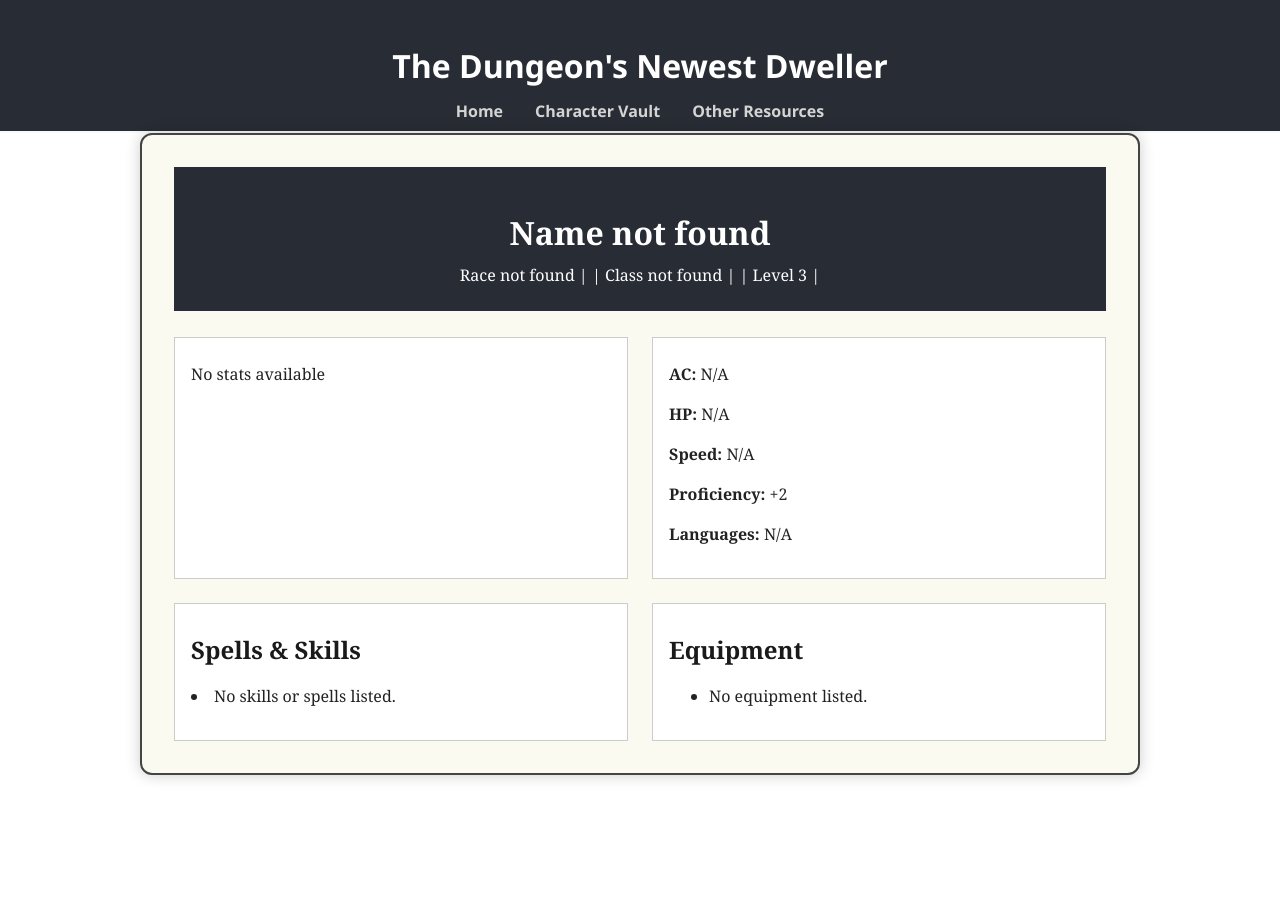
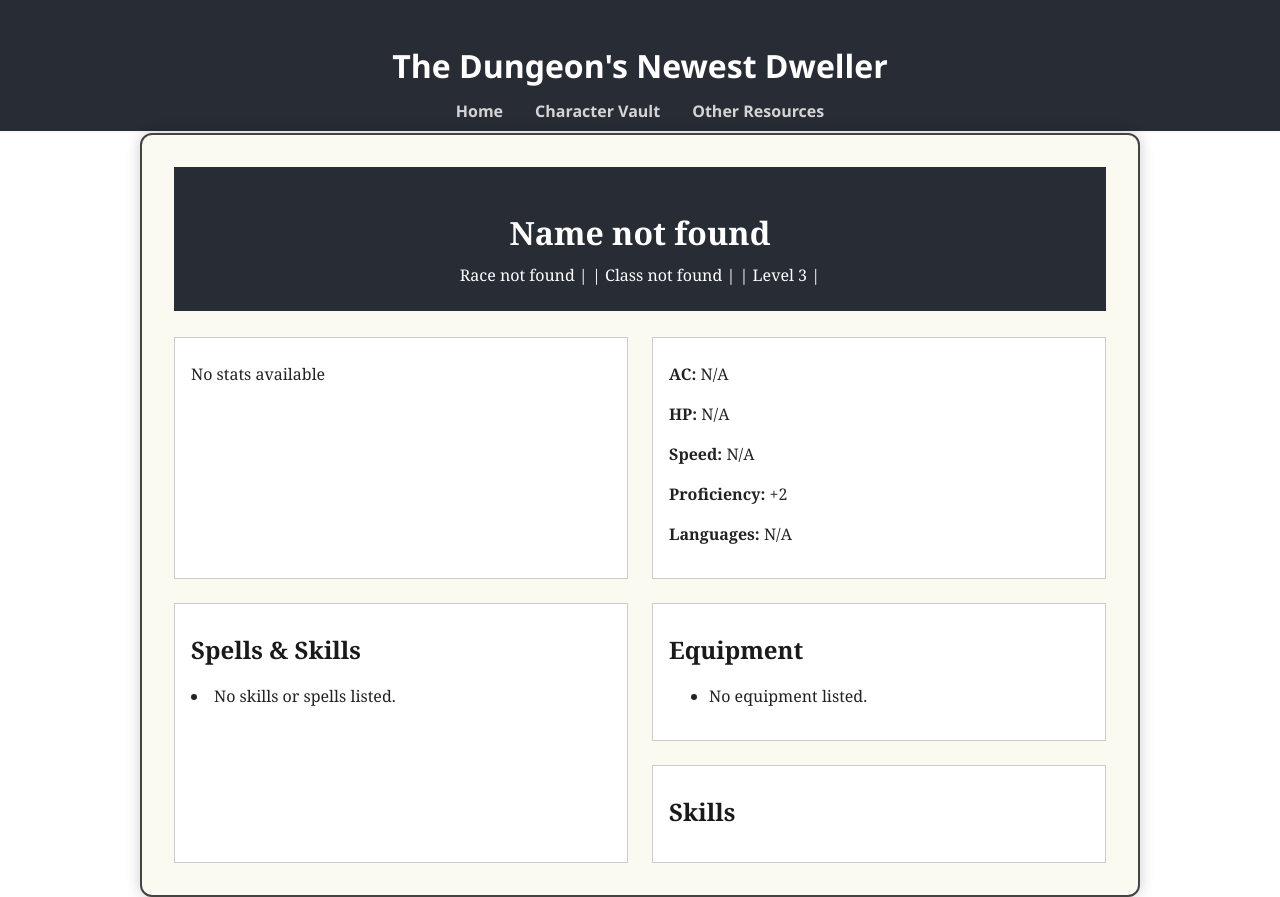
Before and after one commit to jinman14/dndweller-fe, a React (Vite) app: page /sheet in a window 1280 px wide. Before the commit the page ends 800 px from the top, so only its background shows below. Built offline with nearby package versions, Linux system fonts and the light colour scheme.

Commit message:
added skills in their own box

```diff
--- a/src/components/FormCustomize/FormCustomize.jsx
+++ b/src/components/FormCustomize/FormCustomize.jsx
@@ -107,6 +107,7 @@ function FormCustomize() {
                 <h4>Skills (Proficient if Stat Mod is {'>'} 0):</h4>
                 <ul>
                   {Object.entries(selectedSkills).map(([skill, value]) => {
+                    console.log(selectedSkills)
                     const proficiencyBonus = value > 0 ? 2 : 0
                         return (
                         <li key={skill}>
--- a/src/components/FormView/FormView.jsx
+++ b/src/components/FormView/FormView.jsx
@@ -175,7 +175,7 @@ function FormView() {
 
                         return (
                             <div key={skill.name} className="skill-card">
-                                <h4>{skill.name} | {assignedSkillPoints}</h4>
+                                <h4>{skill.name} | </h4>
                                 <p>{skill.description}</p>
                                 <p>Skill Bonus: {formattedBonus}</p>
                                 <div className="skill-checkbox">
--- a/src/components/SheetView/SheetView.css
+++ b/src/components/SheetView/SheetView.css
@@ -3,7 +3,8 @@
     grid-template-areas:
       "header header"
       "stats core-info"
-      "skills equipment";
+      "skills equipment"
+      "skills spells";
     grid-template-columns: 1fr 1fr;
     gap: 1.5rem;
     max-width: 1000px;
@@ -62,6 +63,13 @@
     border: 1px solid #ccc;
   }
 
+  .spells {
+    grid-area: spells;
+    background: #fff;
+    padding: 1rem;
+    border: 1px solid #ccc;
+  }
+
   h1 {
     font-size: 2rem;
     margin-bottom: 0.3rem;
--- a/src/components/SheetView/SheetView.jsx
+++ b/src/components/SheetView/SheetView.jsx
@@ -5,7 +5,7 @@ import './SheetView.css';
 const SheetView = () => {
   const { state } = useLocation()
   const character = state?.character
-
+console.log(character)
   return (
     <div className="sheet-grid">
       <section className="header">
@@ -52,7 +52,8 @@ const SheetView = () => {
 
           {character?.level1Spells?.length > 0 && (
             <>
-              <li><strong>Level 1 Spells:</strong></li>
+              <p><strong>Level 1 Spells:</strong></p>
+              <p><strong>Level 1 Slots: [  ] [  ] [  ] [  ]</strong></p>
                 {character.level1Spells.map((spell, index) => (
               <li key={`level1-${index}`}> {spell}</li>
               ))}
@@ -61,7 +62,8 @@ const SheetView = () => {
 
           {character?.level2Spells?.length > 0 && (
             <>
-              <li><strong>Level 2 Spells:</strong></li>
+              <p><strong>Level 2 Spells:</strong></p>
+              <p><strong>Level 2 Slots: [  ] [  ]</strong></p>
                 {character.level2Spells.map((spell, index) => (
               <li key={`level2-${index}`}> {spell}</li>
               ))}
@@ -102,6 +104,20 @@ const SheetView = () => {
           )}
         </ul>
       </section>
+
+      <section className="spells">
+      <h2>Skills</h2>
+        <ul>
+          {character?.skills && Object.keys(character.skills).length > 0 && (
+            <>
+              <li><strong>Skills:</strong></li>
+                {Object.entries(character.skills).map(([skill, value], index) => (
+              <li key={`skill-${index}`}>{skill}: +{value > 0 ? 2 : 0}</li>
+              ))}
+            </>
+          )}
+        </ul>
+      </section>
     </div>
   );
 };
```
